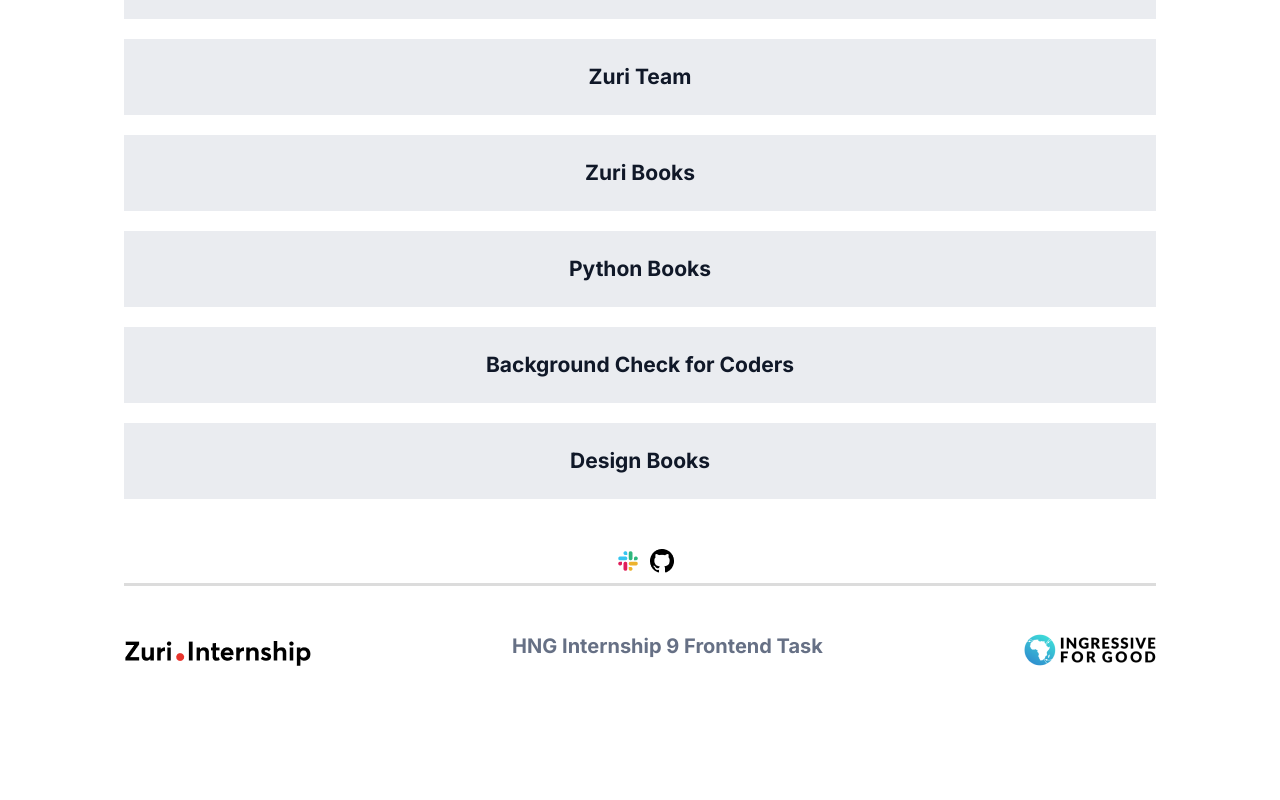
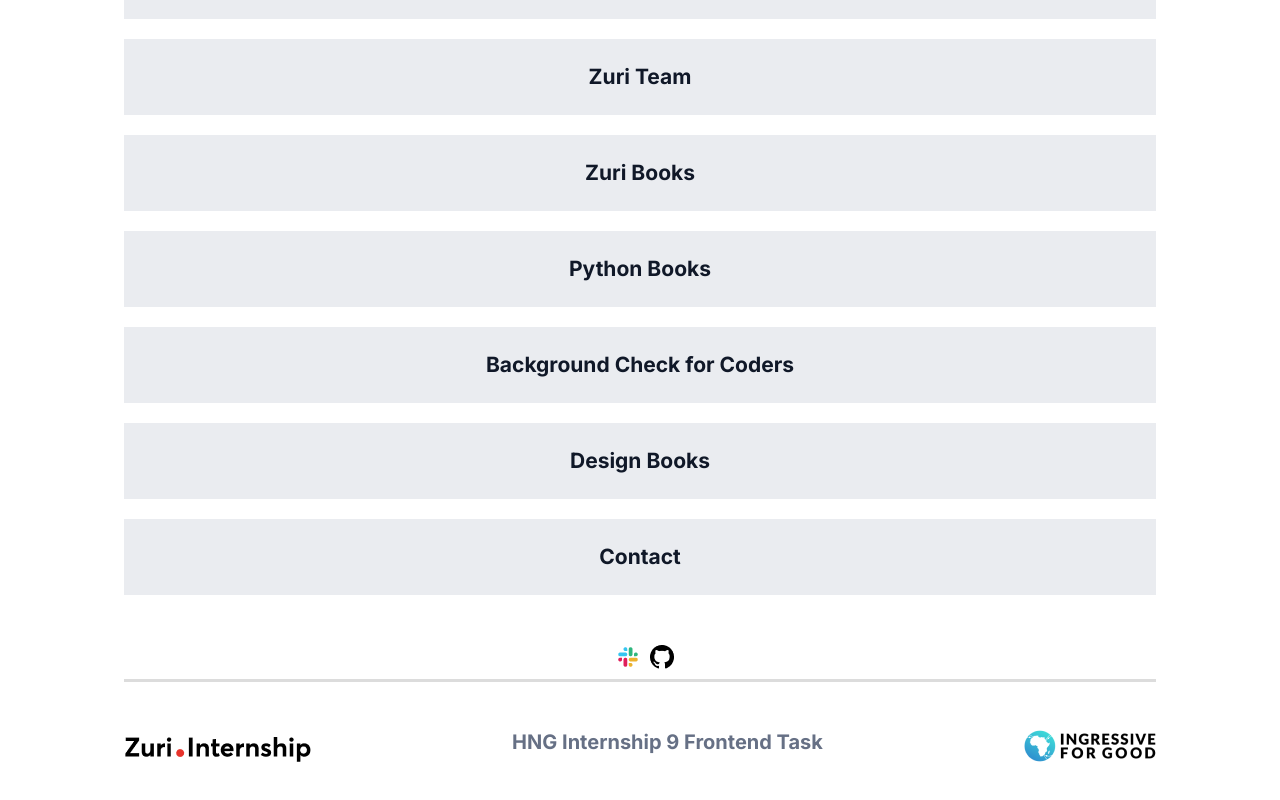
Before and after one commit to ibkay998/HngWeek1, a React (Vite) app: page / in a window 1280 px wide. Shown: the part 495-1295 px from the top of the page. Before the commit the page ends 1205 px from the top, so only its background shows below. Built offline with nearby package versions, Linux system fonts and the light colour scheme.

Commit message:
feat:created a new page for contact

```diff
--- a/src/App.css
+++ b/src/App.css
@@ -1,3 +1,4 @@
+
 #root {
   margin: 44px 16px;
 }
--- a/src/components/Footer/footer.css
+++ b/src/components/Footer/footer.css
@@ -1,6 +1,5 @@
 .footer{
     display: flex;
-    justify-content: center;
     border-top: 1px solid #EAECF0;border-top: solid;
     border-top-color: gainsboro;
 }
--- a/src/components/LinksSection/LinkComponent.jsx
+++ b/src/components/LinksSection/LinkComponent.jsx
@@ -1,11 +1,13 @@
+import "./link_component.css"
+import { Link } from "react-router-dom";
 
-import "./link_component.css"
-
-function LinkComponent({name,id,address,title}) {
+function LinkComponent({name,id,address,title,type}) {
 
   return (
     <div className="link__component">
+      {type === "a" ? (
         <a id={`${id}`} title={`${title ? title : ""}`} href={`${address}`} target="__blanck">{name}</a>
+      ):(<Link id={`${id}`} title={`${title ? title : ""}`} to={`${address}`}>{name}</Link>)}
     </div>
   )
 }
--- a/src/components/LinksSection/Links.jsx
+++ b/src/components/LinksSection/Links.jsx
@@ -5,18 +5,19 @@ import Slack from "../../assets/slack.png"
 
 function Links({slackName}) {
     const links = [
-        {name:"Twitter Link",id:"",address:"https://twitter.com/ibkay998",title:""},
-        {name:"Zuri Team",id:"btn__zuri",address:"https://training.zuri.team/",title:""},
-        {name:"Zuri Books",id:"books",address:"http://books.zuri.team",title:"this is where you find books about design and coding"},
-        {name:"Python Books",id:"book__python",address:`https://books.zuri.team/python-for-beginners?ref_id=${slackName}`,title:""},
-        {name:"Background Check for Coders",id:"pitch",address:"https://background.zuri.team",title:""},
-        {name:"Design Books",id:"book__design",address:"https://books.zuri.team/design-rules",title:""},
+        {name:"Twitter Link",id:"",address:"https://twitter.com/ibkay998",title:"",type:"a"},
+        {name:"Zuri Team",id:"btn__zuri",address:"https://training.zuri.team/",title:"",type:"a"},
+        {name:"Zuri Books",id:"books",address:"http://books.zuri.team",title:"this is where you find books about design and coding",type:"a"},
+        {name:"Python Books",id:"book__python",address:`https://books.zuri.team/python-for-beginners?ref_id=${slackName}`,title:"",type:"a"},
+        {name:"Background Check for Coders",id:"pitch",address:"https://background.zuri.team",title:"",type:"a"},
+        {name:"Design Books",id:"book__design",address:"https://books.zuri.team/design-rules",title:"",type:"a"},
+        {name:"Contact",id:"contact",address:"/contact",title:"",type:"link"},
 ]
 
   return (
     <div className="links">
         {links.map((link)=>(
-            <LinkComponent name={link.name} id={link.id} address={link.address} title={link.title} />
+            <LinkComponent name={link.name} id={link.id} address={link.address} title={link.title} type={link.type} />
         ))}
         <div className="social__links">
             <a href="https://slack.com/U029AMRJN2C"><img src={Slack} alt="slack"/></a>
```
Also changed, not shown: 1 other file (tests, documents, lock files or other folders).
